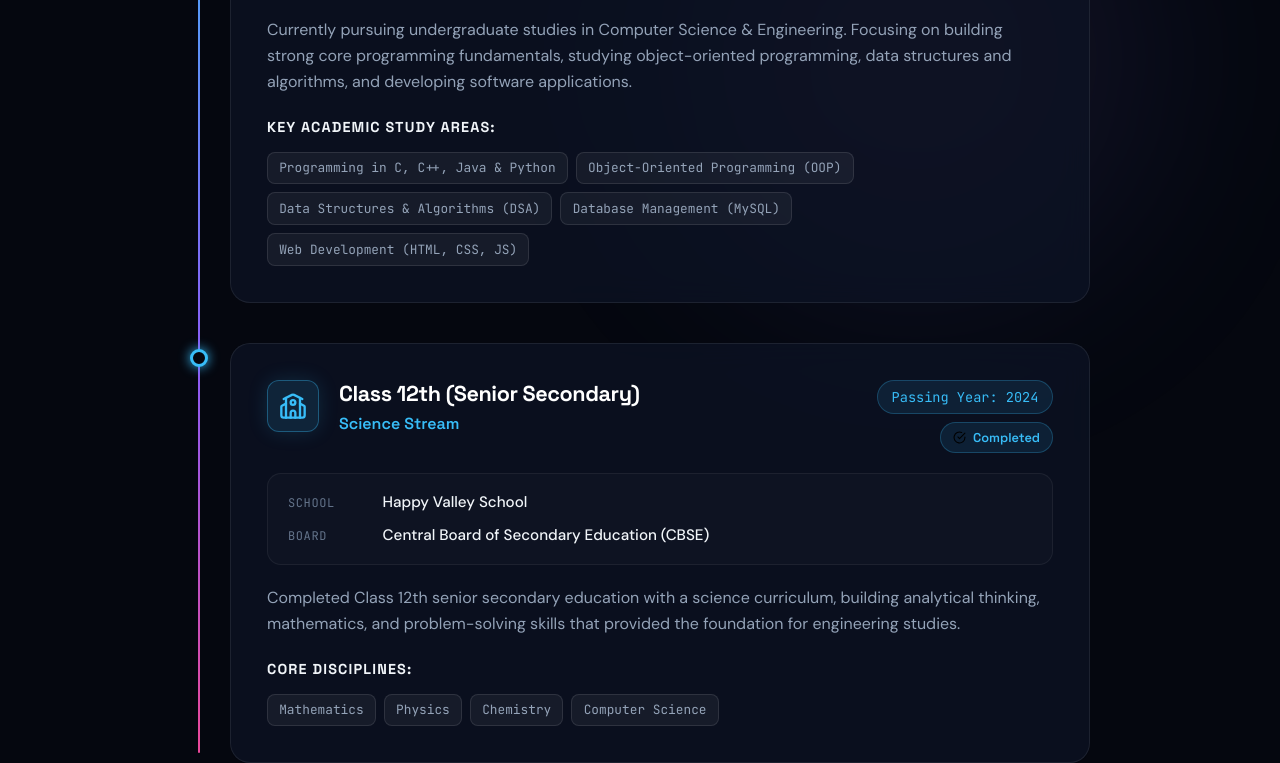
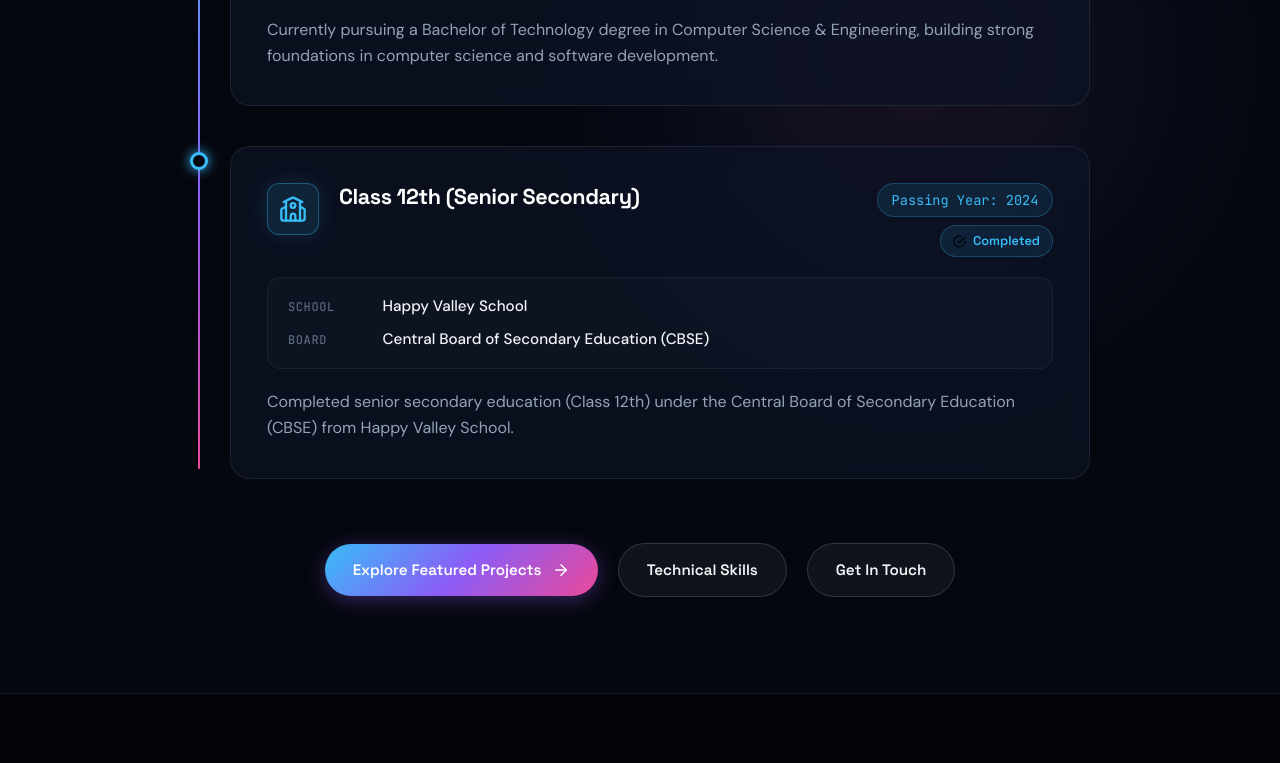
Before and after one commit to Abhi-Poddar1423/abhishek-portfolio, a plain HTML site: page education.html in a window 1280 px wide. Shown: the part 591-1354 px from the top of the page. Drawn offline with Linux system fonts and the light colour scheme.

Commit message:
refine: clean education.html with strictly confirmed academic details and no assumed subjects

```diff
--- a/css/style.css
+++ b/css/style.css
@@ -1363,6 +1363,10 @@ button, input, textarea {
   margin-bottom: 1.25rem;
 }
 
+.edu-details:last-child {
+  margin-bottom: 0;
+}
+
 .coursework-title {
   font-family: var(--font-heading);
   font-size: 0.9rem;
--- a/education.html
+++ b/education.html
@@ -167,17 +167,8 @@
                 </div>
 
                 <p class="edu-details">
-                  Currently pursuing undergraduate studies in Computer Science &amp; Engineering. Focusing on building strong core programming fundamentals, studying object-oriented programming, data structures and algorithms, and developing software applications.
+                  Currently pursuing a Bachelor of Technology degree in Computer Science &amp; Engineering, building strong foundations in computer science and software development.
                 </p>
-
-                <div class="coursework-title">Key Academic Study Areas:</div>
-                <div class="course-tags">
-                  <span class="course-tag">Programming in C, C++, Java &amp; Python</span>
-                  <span class="course-tag">Object-Oriented Programming (OOP)</span>
-                  <span class="course-tag">Data Structures &amp; Algorithms (DSA)</span>
-                  <span class="course-tag">Database Management (MySQL)</span>
-                  <span class="course-tag">Web Development (HTML, CSS, JS)</span>
-                </div>
               </div>
             </div>
 
@@ -192,7 +183,6 @@
                     </div>
                     <div class="edu-headings">
                       <h2 class="edu-degree">Class 12th (Senior Secondary)</h2>
-                      <div class="edu-branch blue">Science Stream</div>
                     </div>
                   </div>
 
@@ -218,16 +208,8 @@
                 </div>
 
                 <p class="edu-details">
-                  Completed Class 12th senior secondary education with a science curriculum, building analytical thinking, mathematics, and problem-solving skills that provided the foundation for engineering studies.
+                  Completed senior secondary education (Class 12th) under the Central Board of Secondary Education (CBSE) from Happy Valley School.
                 </p>
-
-                <div class="coursework-title">Core Disciplines:</div>
-                <div class="course-tags">
-                  <span class="course-tag">Mathematics</span>
-                  <span class="course-tag">Physics</span>
-                  <span class="course-tag">Chemistry</span>
-                  <span class="course-tag">Computer Science</span>
-                </div>
               </div>
             </div>
           </div>
```
Also changed, not shown: 1 other file.
